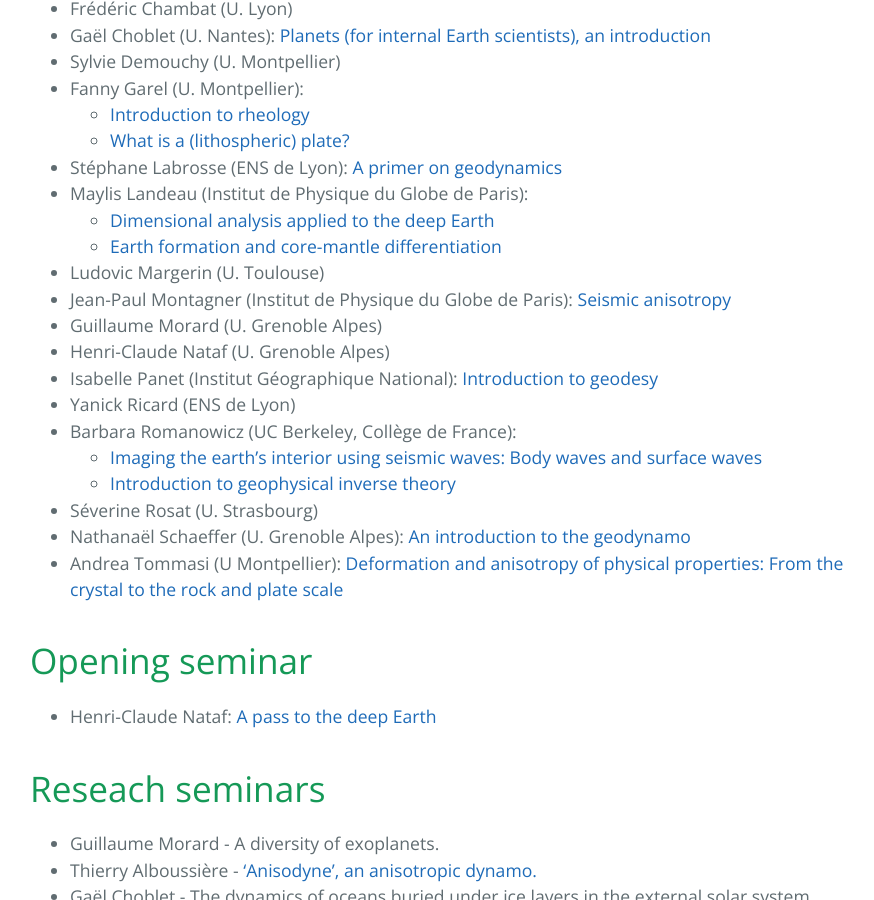
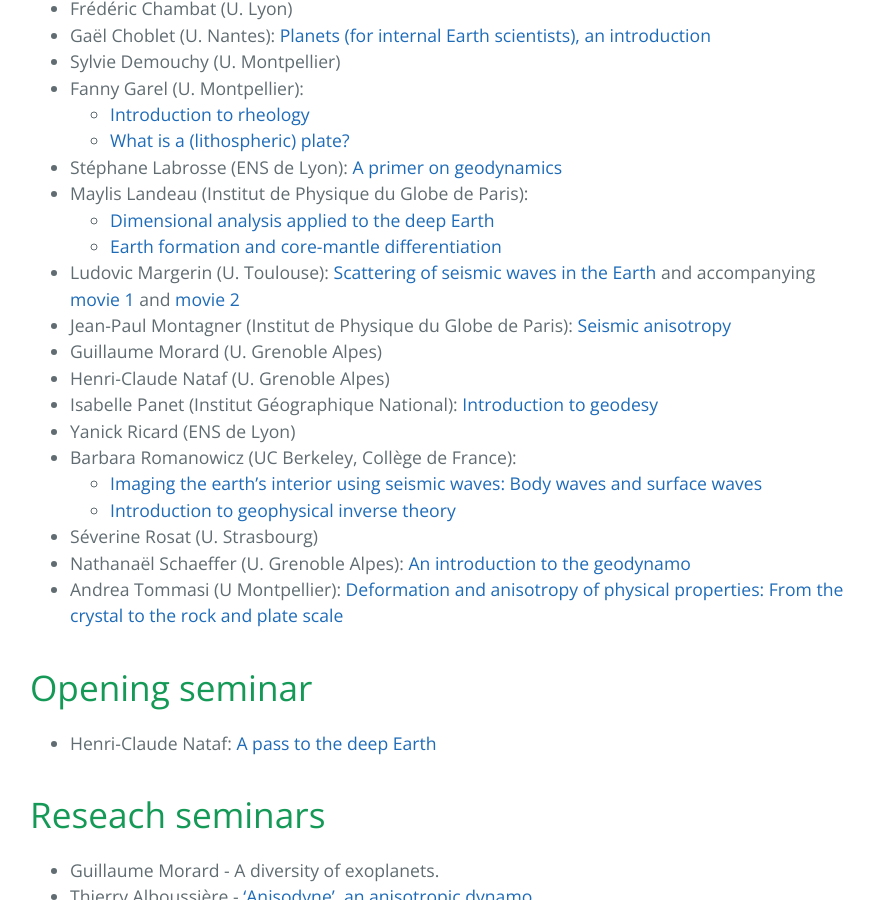
Before and after one commit to GeophysicsHouches2021/GeophysicsHouches2021.github.io, a Jekyll site: the page built from index.md, in a window 1280 px wide and 900 px high, scrolled down 1293 px. Shown: the whole window, without its empty margins (194-1068 px from the left). Built offline with Jekyll 4.4.1, drawn with Linux system fonts in a browser that asks for light colours.

Commit message:
adds Ludovic's lecture

```diff
--- a/index.md
+++ b/index.md
@@ -46,7 +46,9 @@ organised.
 * Maylis Landeau (Institut de Physique du Globe de Paris):
   * [Dimensional analysis applied to the deep Earth](http://perso.ens-lyon.fr/stephane.labrosse/Lectures/Landeau_DimensionalAnalysis.pdf)
   * [Earth formation and core-mantle differentiation](http://perso.ens-lyon.fr/stephane.labrosse/Lectures/Landeau_EarthFormationDifferentiation.pdf)
-* Ludovic Margerin (U. Toulouse)
+* Ludovic Margerin (U. Toulouse):
+  [Scattering of seismic waves in the Earth](http://perso.ens-lyon.fr/stephane.labrosse/Lectures/Margerin_LesHouchesLM2021.pdf)
+  and accompanying [movie 1](http://perso.ens-lyon.fr/stephane.labrosse/Lectures/Margerin_volcano_Ksc.mp4) and [movie 2](http://perso.ens-lyon.fr/stephane.labrosse/Lectures/Margerin_volcano_Ktt.mp4)
 * Jean-Paul Montagner (Institut de Physique du Globe de Paris):
   [Seismic anisotropy](http://perso.ens-lyon.fr/stephane.labrosse/Lectures/210709Houches-Montagner.pdf)
 * Guillaume Morard (U. Grenoble Alpes)
```
